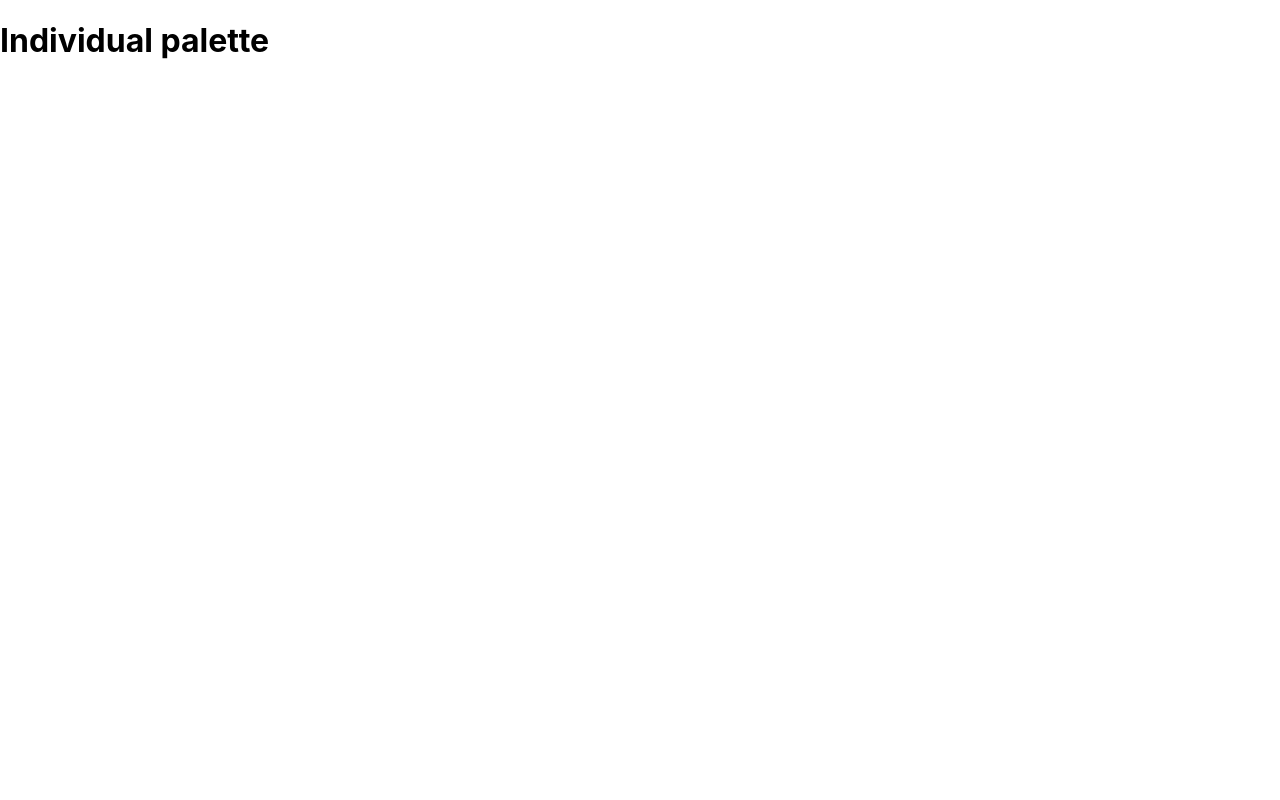
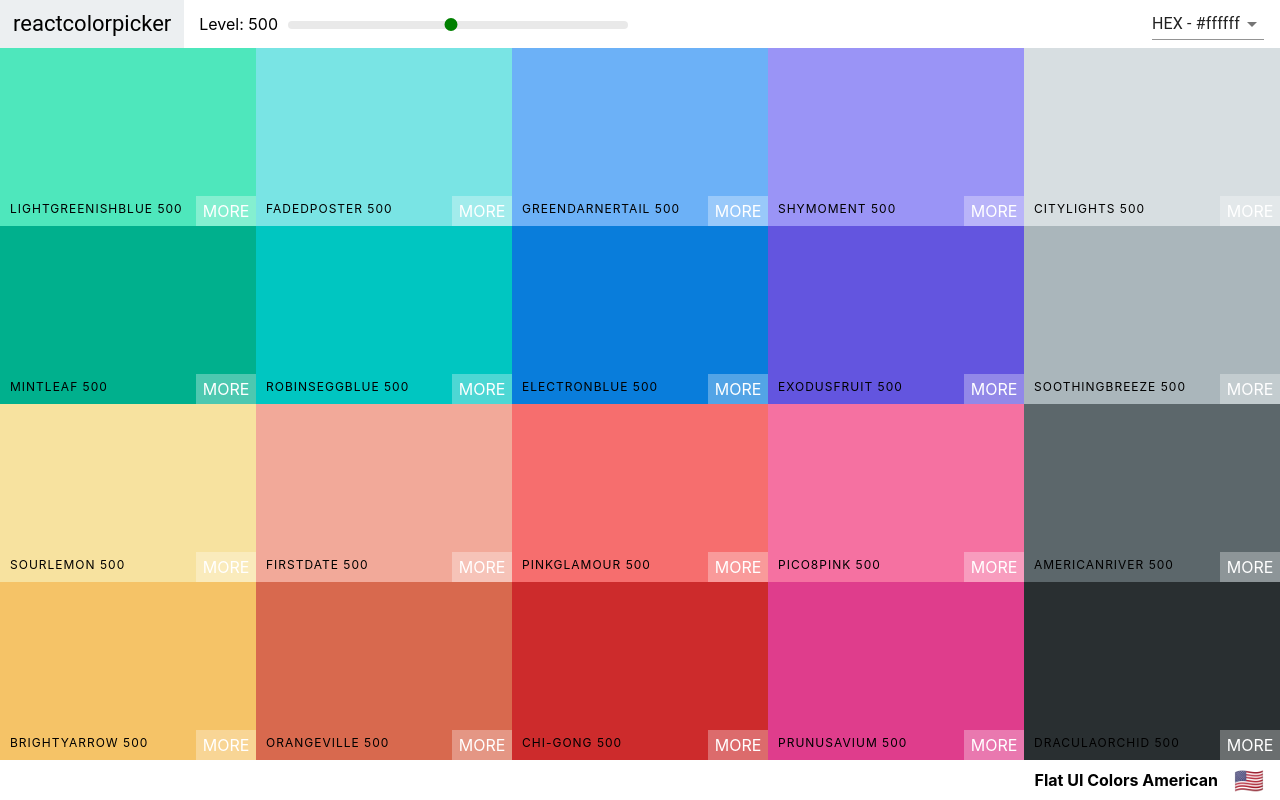
Before and after one commit to sarfarazkasmani/react-color-app, a React (Create React App) app: page /palette/flat-ui-colors-american in a window 1280 px wide. Built offline with nearby package versions, Linux system fonts and the light colour scheme; the HTML template or start-up script is replaced by a standard one.

Commit message:
Fixed palette route

```diff
--- a/src/App.js
+++ b/src/App.js
@@ -1,16 +1,31 @@
 import React, { Component } from 'react';
-import {Route, Switch} from 'react-router-dom'
-import Palette from './Palette'
-import seedColors from './seedColors'
-import { generatePalette } from './colorHelpers'
+import { Route, Switch } from 'react-router-dom';
+import Palette from './Palette';
+import seedColors from './seedColors';
+import { generatePalette } from './colorHelpers';
 
 class App extends Component {
+	findPalette(id) {
+		return seedColors.find(function(palette) {
+			return palette.id === id;
+		});
+	}
 	render() {
 		return (
 			<div>
 				<Switch>
 					<Route exact path="/" render={() => <h1>Palette list goes here.</h1>} />
-          <Route exact path="/palette/:id" render={() => <h1>Individual palette</h1>} />
+					<Route
+						exact
+						path="/palette/:id"
+						render={(routeProps) => (
+							<Palette
+								palette={generatePalette(
+									this.findPalette(routeProps.match.params.id)
+								)}
+							/>
+						)}
+					/>
 				</Switch>
 				{/* <div>
           <Palette palette={generatePalette(seedColors[4])} />
```
Lines whose indentation alone changed are shown as unchanged.
